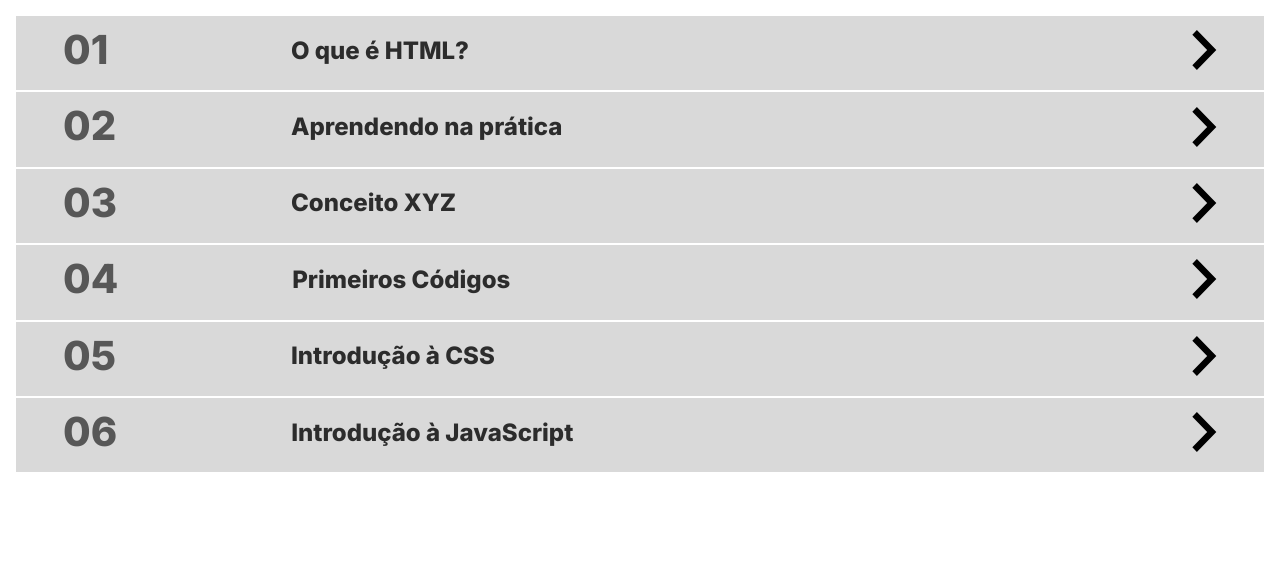
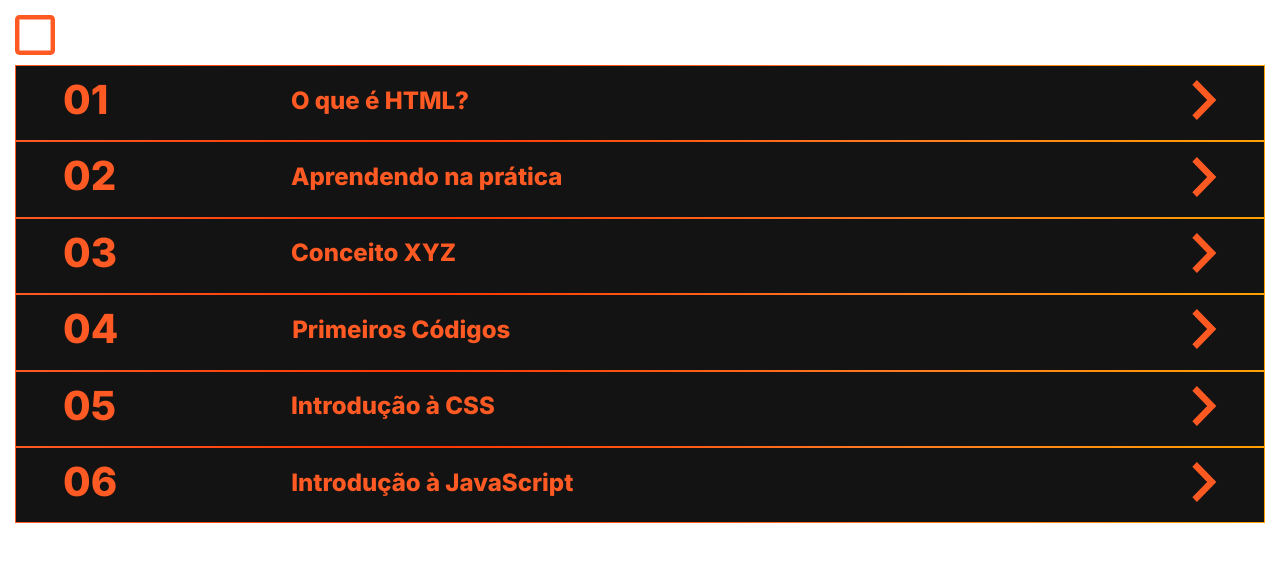
Before and after one commit to squad9-S4-2022/s9-orange-evolution-frontend, a Next.js app: page / in a window 1280 px wide. Shown: the top 562 px of the page. Built offline with nearby package versions, Linux system fonts and the light colour scheme.

Commit message:
feat(checkbox.js): add Checkbox component

```diff
--- a/components/Accordion/Accordion.js
+++ b/components/Accordion/Accordion.js
@@ -1,4 +1,5 @@
 import { Button } from '../Basics/Button';
+import { Checkbox } from '../Basics/Checkbox';
 import { TypeShield } from '../TypeShield/TypeShield';
 import styles from './Accordion.module.scss';
 
@@ -19,13 +20,8 @@ const Accordion = ({ content }) => {
           <div className={styles.itemGroup}>
             {element.courses?.map((course, index) => (
               <div className={styles.item} key={`${course.courseName}${index}`}>
-                {console.log(course)}
                 <div className={styles.groupWrapper}>
-                  <img
-                    src='/img/completed.svg'
-                    alt=''
-                    className={styles.icon}
-                  />
+                  <Checkbox courseName={course.courseName} />
                   <div className={styles.group1}>
                     <header className={styles.header}>
                       <p className={styles.header__title}>
--- a/components/Accordion/Accordion.module.scss
+++ b/components/Accordion/Accordion.module.scss
@@ -7,11 +7,15 @@
 }
 
 .details {
-  // border: 1px solid red;
   width: 100%;
-  background-color: $gray-200-50;
+  background-color: $gray-800;
   display: block;
-  border: 1px solid white;
+  border: 1px solid;
+  border-image: $linear-gradient 1;
+
+  &[open] .summary__icon {
+    rotate: 90deg;
+  }
 }
 
 .item {
@@ -19,45 +23,52 @@
   justify-content: space-between;
   padding: calculateRem(18px) calculateRem(24px) calculateRem(18px)
     calculateRem(55px);
-  border: 1px solid white;
+  border: 1px solid;
+  border-image: $linear-gradient 1;
 }
 
 .summary {
-  outline: none;
   padding-block: 1rem;
   display: flex;
   align-items: center;
   justify-content: space-between;
-  background-color: $gray-200;
+  background-color: $black-93;
   position: relative;
   cursor: pointer;
   width: 100%;
   padding: calculateRem(10px) calculateRem(47px) calculateRem(16px);
   font-weight: 700;
+
+  &__icon {
+    rotate: 0deg;
+    transition: rotate 0.2s linear;
+    filter: invert(43%) sepia(39%) saturate(3500%) hue-rotate(346deg)
+      brightness(101%) contrast(101%);
+  }
 }
 
 .title {
   display: flex;
   align-items: center;
   gap: calculateRem(174px);
+  color: $orange-650;
 
   &__index {
     font-size: calculateRem(40px);
     line-height: calculateRem(48.41px);
-    color: $black-60;
     min-width: calculateRem(54px);
   }
 
   &__name {
     font-size: calculateRem(24px);
     line-height: calculateRem(29.05px);
-    color: $black-80;
   }
 }
 
 .groupWrapper {
   display: flex;
   gap: calculateRem(24px);
+  align-items: end;
 }
 
 .icon {
@@ -75,13 +86,13 @@
 
   &__title {
     font-size: calculateRem(18px);
-    color: $black-60;
+    color: $white-60;
     margin-bottom: calculateRem(8px);
   }
 
   &__subtitle {
     font-size: calculateRem(10px);
-    color: $black-40;
+    color: $white-40;
   }
 }
 
--- a/components/Basics/Basics.module.scss
+++ b/components/Basics/Basics.module.scss
@@ -13,3 +13,8 @@
   cursor: pointer;
   border: none;
 }
+
+.checkbox {
+  display: flex;
+  align-items: flex-end;
+}
--- a/components/Basics/Button.js
+++ b/components/Basics/Button.js
@@ -1,7 +1,10 @@
 import styles from './Basics.module.scss';
 
-const Button = ({ label, onClick, ...props }) => {
+const Button = ({label, onClick, ...props}) => {
     return (
+        <div>
+
+
             <input
                 type='button'
                 value={label}
@@ -9,7 +12,9 @@ const Button = ({ label, onClick, ...props }) => {
                 {...props}
                 className={styles.button}
             />
+        </div>
     );
+
 };
 
-export { Button };
+export {Button};
--- /dev/null
+++ b/components/Basics/Checkbox.js
@@ -0,0 +1,35 @@
+/* eslint-disable @next/next/no-img-element */
+import { useState } from 'react';
+import styles from './Basics.module.scss';
+
+const Checkbox = ({ courseName }) => {
+  const [checked, setChecked] = useState(false);
+
+  return (
+    <>
+      <label htmlFor='' className={styles.checkbox}>
+        <input
+          type='checkbox'
+          checked={checked}
+          value={checked}
+          onChange={() => {
+            setChecked(!checked);
+          }}
+          style={{ display: 'none' }}
+        />
+        <img
+          src={checked ? '/img/checkbox-checked.svg' : '/img/checkbox.svg'}
+          alt=''
+          srcset=''
+          key={checked}
+          onClick={() => {
+            setChecked(!checked);
+            console.log(`${courseName} checked!`);
+          }}
+        />
+      </label>
+    </>
+  );
+};
+
+export { Checkbox };
--- a/components/HomeCard/HomeCard.module.scss
+++ b/components/HomeCard/HomeCard.module.scss
@@ -47,8 +47,8 @@
   gap: calculateRem(20px);
   align-items: center;
   padding: calculateRem(10px) calculateRem(22px);
-  background-color: $orange-500-50;
-  border: 1px solid $orange-500-50;
+  background-color: $orange-400-50;
+  border: 1px solid $orange-400-50;
   border-radius: calculateRem(5px);
   color: $black-60;
 }
--- a/components/TypeShield/TypeShield.module.scss
+++ b/components/TypeShield/TypeShield.module.scss
@@ -21,11 +21,11 @@
 }
 
 .podcast {
-  border-color: $blue-500;
-  color: $blue-500;
+  border-color: $pink-500;
+  color: $pink-500;
 }
 
 .curso {
-  border-color: $red-500;
-  color: $red-500;
+  border-color: $yellow-500;
+  color: $yellow-500;
 }
--- a/pages/index.js
+++ b/pages/index.js
@@ -1,6 +1,7 @@
 import Head from 'next/head';
-import { Accordion } from '../components/Accordion/Accordion';
-import { HomeCard } from '../components/HomeCard/HomeCard';
+import {Accordion} from '../components/Accordion/Accordion';
+import {HomeCard} from '../components/HomeCard/HomeCard';
+import {Checkbox} from "../components/Basics/Checkbox";
 
 const content = [
     {
@@ -209,7 +210,10 @@ export default function Home() {
             <Head>
                 <title>Home</title>
             </Head>
-      <div style={{ display: 'flex', gap: '10px', padding: '15px' }}>
+
+
+            <div style={{display: 'flex', flexDirection: 'column', gap: '10px', padding: '15px'}}>
+                <Checkbox />
                 {/* <HomeCard
           url='https://source.unsplash.com/random/'
           title='Desenvolvimento FullStack'
@@ -236,7 +240,7 @@ export default function Home() {
           hours='74'
         /> */}
 
-        <Accordion content={content} />
+                <Accordion content={content}/>
             </div>
         </>
     );
--- a/styles/_base.scss
+++ b/styles/_base.scss
@@ -3,24 +3,34 @@
 $gray-200: #d9d9d9;
 $gray-200-50: rgba(217, 217, 217, 0.5);
 $gray-400: #858585;
+$gray-800: #1C1D1E;
+
+$linear-gradient: linear-gradient(90deg, #FF5A23 0%, #FF3401 32.81%, #FF7823 68.23%, #FFA000 100%);
 
 $orange-300: #b69260;
-$orange-400: #d39a4a;
-$orange-500: #ffa629;
-$orange-500-50: rgba(255, 166, 41, 0.5);
+$orange-350: #d39a4a;
+$orange-400: #ffa629;
+$orange-400-50: rgba(255, 166, 41, 0.5);
+$orange-500: #ffa000;
+$orange-650: #ff5a23;
+$orange-700: #ff5a24;
 
-$green-500: #00df31;
+$green-500: #00C19C;
+$purple-500: #6E24DF;
+$pink-500: #F730BD;
+$yellow-500: #FF9F00;
 
-$purple-500: #9747ff;
-
-$blue-500: #3563e9;
-
-$red-500: #F24822;
-
+$white-40: rgba(255, 255, 255, 0.4);
+$white-60: rgba(255, 255, 255, 0.6);
 
 $black-40: rgba(0, 0, 0, 0.4);
 $black-60: rgba(0, 0, 0, 0.6);
 $black-80: rgba(0, 0, 0, 0.8);
+$black-92: #151515;
+$black-93: #131313;
+
+
+
 
 /* Media Queries */
 $breakpoints: (
```
Also changed, not shown: public/img/checkbox-checked.svg (added), public/img/checkbox.svg (added). Lines whose indentation alone changed are shown as unchanged.
